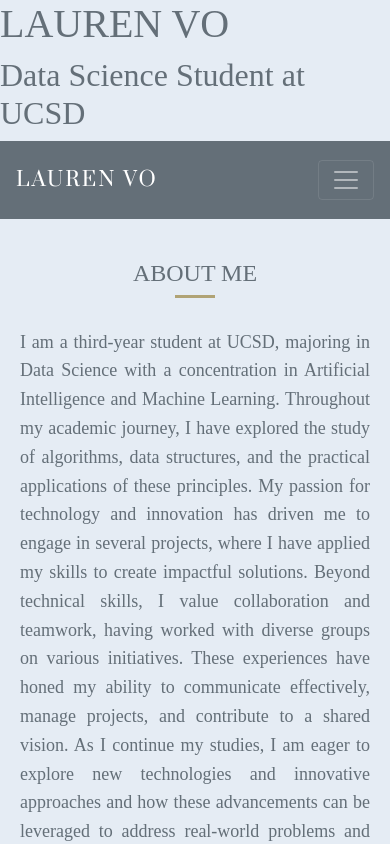
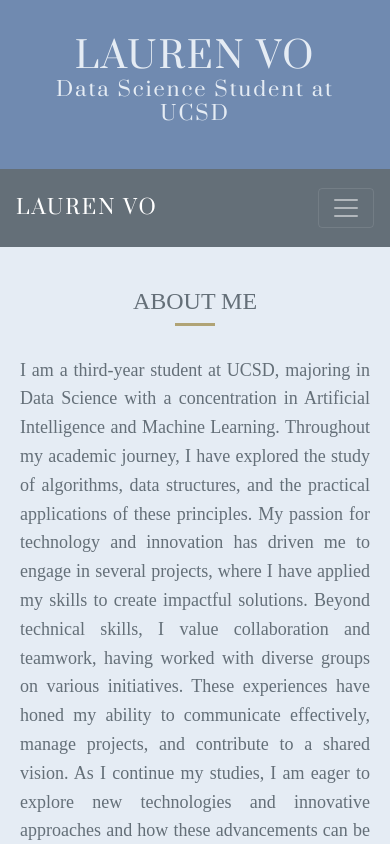
Before and after one commit to laurenthanhvo/final-portfolio, a plain HTML site: page index.html in a window 390 px wide. Shown: the top 844 px of the page. Drawn offline with nearby package versions, Linux system fonts and the light colour scheme.

Commit message:
Update styles.css

```diff
--- a/css/styles.css
+++ b/css/styles.css
@@ -70,7 +70,7 @@
 }
 
 /* Front Page Styles */
-.front-page {
+.top-header {
     height: 20vh;
     background-color: #708ab0;
     display: flex;
@@ -80,18 +80,18 @@
     box-sizing: border-box;
 }
 
-.front-page-content {
+.top-header-content {
     text-align: center;
     color: #E5ECF4;
     font-family: 'Prata';
     letter-spacing: 2px;
 }
 
-.front-page-content h2 {
+.top-header-content h2 {
     font-size: 20px;
 }
 
-.front-page h1 {
+.top-header h1 {
     font-size: 72px;
     margin: 0;
     word-break: break-word;
@@ -294,7 +294,7 @@
         padding: 10px;
     }
 
-    .front-page h1 {
+    .top-header h1 {
         font-size: 48px;
     }
 
@@ -336,7 +336,7 @@
         padding: 10px;
     }
 
-    .front-page h1 {
+    .top-header h1 {
         font-size: 36px;
     }
 
```
